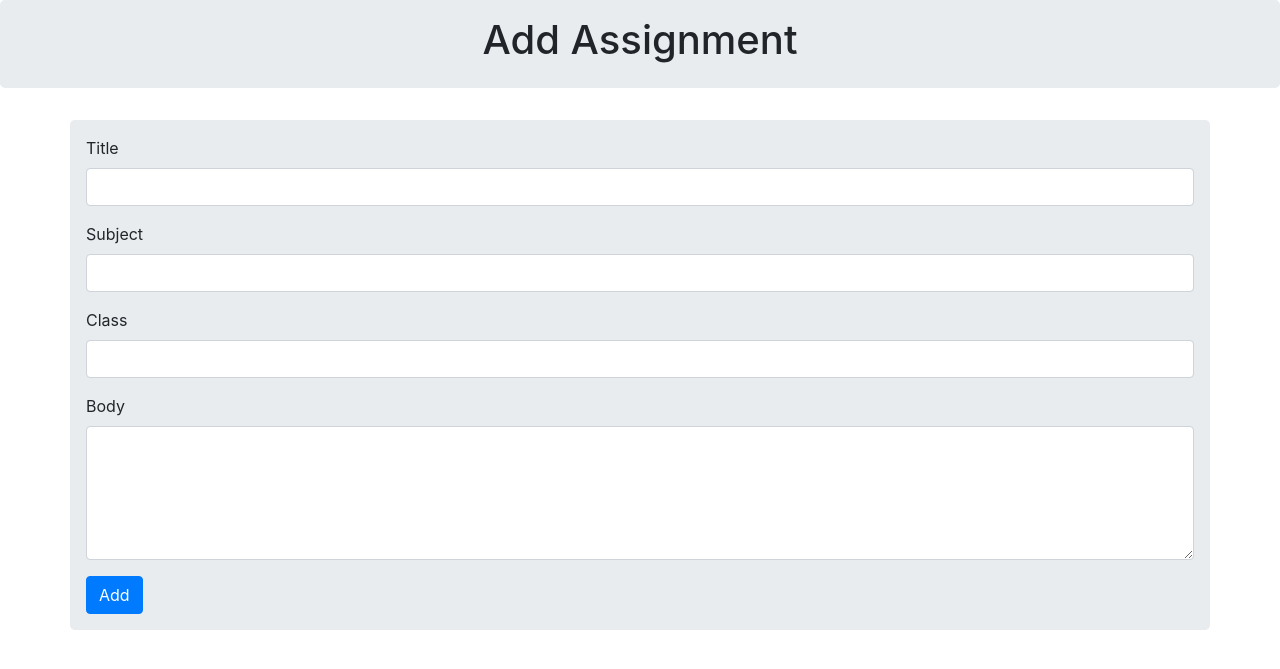
After one commit to jacobwangari/admin_dashboard, a Flask app: page /add_assignment in a window 1280 px wide. The commit adds this page. Shown: the top 669 px of the page. Run offline with Flask 3, Linux system fonts and the light colour scheme; some libraries are stand-ins or nearby versions.

Commit message:
assignment posting first commit

```diff
--- a/app.py
+++ b/app.py
@@ -1,16 +1,33 @@
 from flask import Flask, render_template, session, request, redirect, url_for, flash
 from flask_sqlalchemy import SQLAlchemy
 from werkzeug.security import generate_password_hash, check_password_hash
-from data import Assignment
-
-Assignment = Assignment()
-
+from datetime import datetime
 
 app = Flask(__name__)
 app.secret_key = "Secret Key"
 app.config['SQLALCHEMY_DATABASE_URI'] = "mysql+pymysql://root:PassWord%40123@localhost/chesingele"
 app.config['SQLALCHEMY_TRACK_MODIFICATIONS'] = False
 db = SQLAlchemy(app)
+
+
+class Assignment(db.Model):
+    __tablename__ = 'assignments'
+
+    id = db.Column(db.Integer, primary_key=True, autoincrement=True)
+    title = db.Column(db.String(255))
+    subject = db.Column(db.String(255))
+    class_name = db.Column(db.String(255))
+    body = db.Column(db.Text)
+
+    def __init__(self, title, subject, class_name, body):
+        self.title = title
+        self.subject = subject
+        self.class_name = class_name
+        self.body = body
+
+    def __repr__(self):
+        return f"Assignment(id={self.id}, title='{self.title}', subject='{self.subject}', class_name='{self.class_name}', body='{self.body}')"
+
 
 class Users(db.Model):
     id = db.Column(db.Integer, primary_key=True)
@@ -66,13 +83,37 @@ def activities():
 def contact():
     return render_template('contact.html')
 
+@app.route('/add_assignment', methods=['GET', 'POST'])
+def add_assignment():
+    if request.method == 'POST':
+        title = request.form['title']
+        subject = request.form['subject']
+        class_name = request.form['class']
+        body = request.form['body']
+        date = datetime.utcnow()
+
+        assignment = Assignment(title=title, subject=subject, class_name=class_name, body=body)
+        db.session.add(assignment)
+        db.session.commit()
+
+        flash("Assignment added successfully")
+
+        return redirect(url_for('dashboard'))
+
+    return render_template('add_assignment.html')
+
 @app.route("/assignments")
 def assignments():
-    return render_template('assignments.html', assignments = Assignment)
+    assignments = Assignment.query.all()
+    return render_template('assignments.html', assignments = assignments)
 
-@app.route("/assignment/<string:id>")
-def assignment(id):
-    return render_template('assignment.html', id=id)
+@app.route('/assignment/<int:assignment_id>')
+def display_assignment(assignment_id):
+    assignment = Assignment.query.get(assignment_id)
+    return render_template('assignment.html', assignments=assignment)
+
+
+
 
 @app.route('/insert', methods=['POST'])
 def insert():
@@ -105,7 +146,7 @@ def update():
 
         flash("User updated successfully")
 
-        return redirect(url_for('home'))
+        return redirect(url_for('dashboard'))
 
 @app.route('/delete/<id>/', methods=['GET', 'POST'])
 def delete(id):
@@ -115,7 +156,7 @@ def delete(id):
 
     flash("User deleted successfully")
 
-    return redirect(url_for('home'))
+    return redirect(url_for('dashboard'))
 
 @app.route('/login', methods=['GET', 'POST'])
 def login():
@@ -151,6 +192,7 @@ def dashboard():
 
     # Get the user from the database
     user = Users.query.get(user_id)
+    assignments = Assignment.query.all()
 
     if user.role == 'admin':
         # Logic for admin dashboard
@@ -158,10 +200,10 @@ def dashboard():
         return render_template('admin_dashboard.html',user= user, users=all_data)
     elif user.role == 'teacher':
         # Logic for teacher dashboard
-        return render_template('teacher_dashboard.html', user=user, assignments = Assignment)
+        return render_template('teacher_dashboard.html', user=user, assignments = assignments)
     elif user.role == 'student':
         # Logic for student dashboard
-        return render_template('student_dashboard.html', user=user, assignments = Assignment)
+        return render_template('student_dashboard.html', user=user, assignments = assignments)
     else:
         flash('Invalid user role')
         return redirect(url_for('login'))
--- /dev/null
+++ b/templates/add_assignment.html
@@ -0,0 +1,41 @@
+<!DOCTYPE html>
+<html lang="en">
+<head>
+    <meta charset="UTF-8">
+    <meta name="viewport" content="width=device-width, initial-scale=1.0">
+    <title>Add Assignment</title>
+  <link rel="stylesheet" type="text/css" href="{{url_for('static',filename = 'css/bootstrap.css')}}" />
+
+</head>
+<body>
+  <div class="jumbotron p-3">
+    <div class="well text-center">
+      <h1>Add Assignment </h1>
+    </div>
+  </div>
+  <div class=" jumbotron p-3 container">
+    <form method="POST" action="{{ url_for('add_assignment') }}">
+      <div class="mb-3">
+        <label for="title" class="form-label">Title</label>
+        <input type="text" class="form-control" id="title" name="title">
+      </div>
+      <div class="mb-3">
+        <label for="subject" class="form-label">Subject</label>
+        <input type="text" class="form-control" id="subject" name="subject">
+      </div>
+      <div class="mb-3">
+        <label for="class" class="form-label">Class</label>
+        <input type="text" class="form-control" id="class" name="class">
+      </div>
+      <div class="mb-3">
+        <label for="body" class="form-label">Body</label>
+        <textarea class="form-control" id="body" name="body" rows="5"></textarea>
+      </div>
+      <button type="submit" class="btn btn-primary">Add</button>
+    </form>
+
+  </div>
+
+
+</body>
+</html>
--- a/templates/student_dashboard.html
+++ b/templates/student_dashboard.html
@@ -38,7 +38,7 @@
             {% for assignment in assignments %}
             <tr>
               <th scope="row">{{assignment.id}}</th>
-              <td>{{assignment.class}}</td>
+              <td>{{assignment.class_name}}</td>
               <td>{{assignment.subject}}</td>
               <td><a href = "assignment/{{assignment.id}}">{{assignment.title}}</a></td>
             </tr>
--- a/templates/teacher_dashboard.html
+++ b/templates/teacher_dashboard.html
@@ -20,6 +20,9 @@
             Once you have posted an assignment, students will be able
              to see it in their dashboard.
         </p>
+
+        <br><br>
+        <a class = "btn btn-success" href="/add_assignment">Add Assignment</a>
         </div>
       <div class="hero_img-container assignments" >
         <div class = 'container'>
@@ -38,7 +41,7 @@
             {% for assignment in assignments %}
             <tr>
               <th scope="row">{{assignment.id}}</th>
-              <td>{{assignment.class}}</td>
+              <td>{{assignment.class_name}}</td>
               <td>{{assignment.subject}}</td>
               <td><a href = "assignment/{{assignment.id}}">{{assignment.title}}</a></td>
             </tr>
```
Also changed, not shown: templates/assignment.html (+16 -1 lines).
